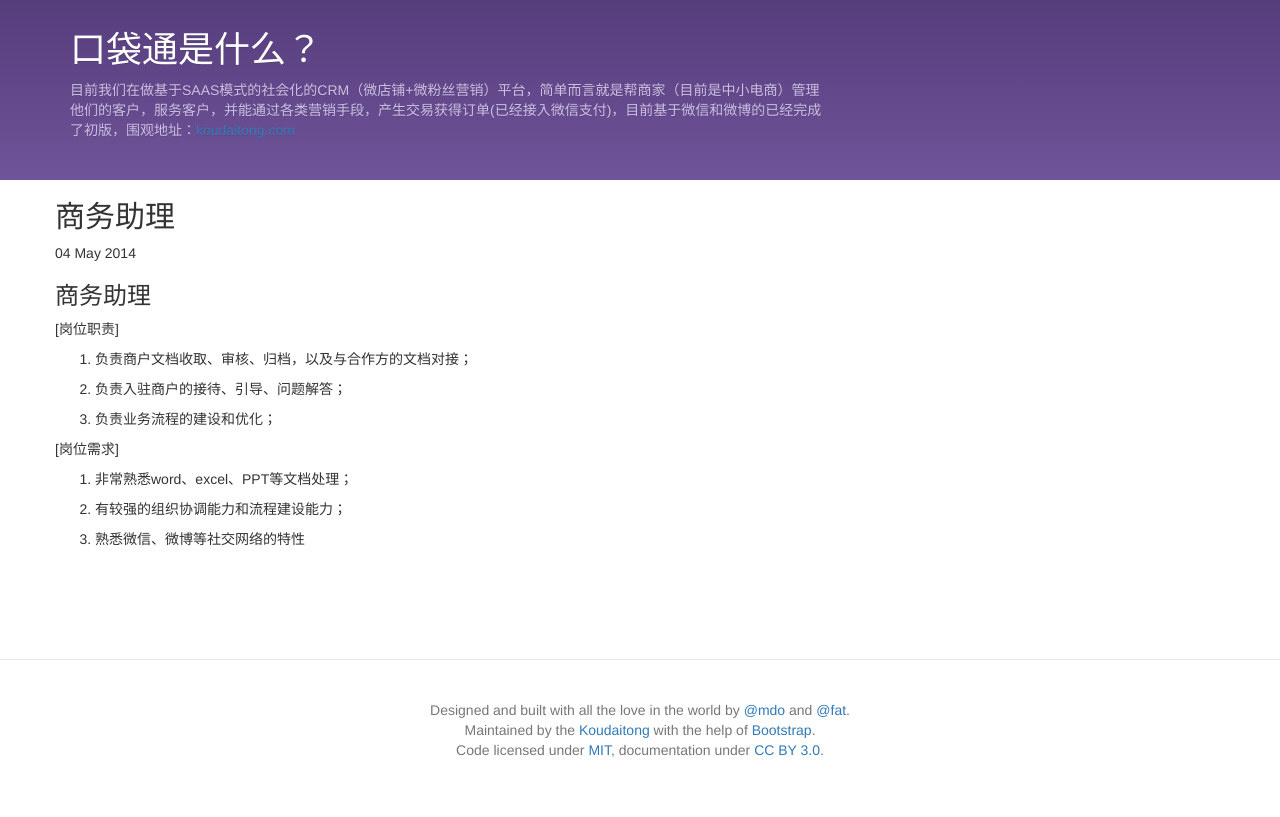
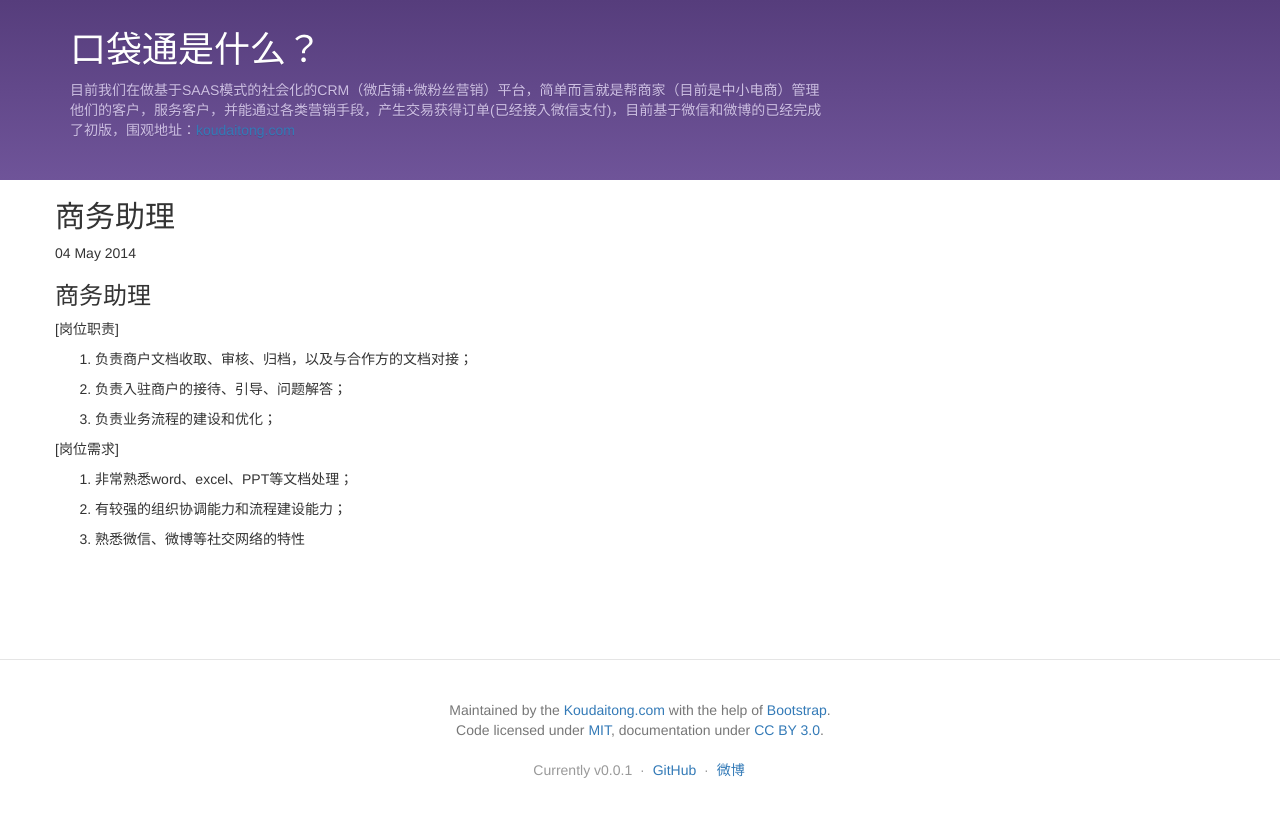
Before and after one commit to judielee/koudaitong.github.io, a Jekyll site: the page built from _posts/2014-5-5-assistant.markdown, in a window 1280 px wide. Shown: the top 817 px of the page. Built offline with Jekyll 4.4.1, drawn with Linux system fonts in a browser that asks for light colours; nearby versions of some CDN libraries; Markdown is read by kramdown in place of the engine named in the settings.

Commit message:
剔除空白数据

```diff
--- a/_layouts/default.html
+++ b/_layouts/default.html
@@ -37,9 +37,15 @@
       </div>
       <footer role="contentinfo">
         <div class="container">
-          <p>Designed and built with all the love in the world by <a href="http://twitter.com/mdo" target="_blank">@mdo</a> and <a href="http://twitter.com/fat" target="_blank">@fat</a>.</p>
-          <p>Maintained by the <a href="http://koudaitong.com">Koudaitong</a> with the help of <a href="http://getbootstrap.com/">Bootstrap</a>.</p>
+          <p>Maintained by the <a href="http://koudaitong.com">Koudaitong.com</a> with the help of <a href="http://getbootstrap.com/">Bootstrap</a>.</p>
           <p>Code licensed under <a href="https://github.com/twbs/bootstrap/blob/master/LICENSE" target="_blank">MIT</a>, documentation under <a href="http://creativecommons.org/licenses/by/3.0/">CC BY 3.0</a>.</p>
+          <ul class="footer-links muted">
+              <li>Currently v0.0.1</li>
+              <li>·</li>
+              <li><a href="https://github.com/koudaitong" target="_blank">GitHub</a></li>
+              <li>·</li>
+              <li><a href="http://weibo.com/koudaitong" target="_blank">微博</a></li>
+            </ul>
         </div>
       </footer>
       <script src="//cdn.staticfile.org/jquery/1.11.1/jquery.min.js"></script>
--- a/css/main.css
+++ b/css/main.css
@@ -144,16 +144,16 @@ footer {
   text-align: center;
   border-top: 1px solid #e5e5e5;
 }
-.bs-docs-footer-links {
+.footer-links {
   padding-left: 0;
   margin-top: 20px;
   color: #999;
 }
-.bs-docs-footer-links li {
+.footer-links li {
   display: inline;
   padding: 0 2px;
 }
-.bs-docs-footer-links li:first-child {
+.footer-links li:first-child {
   padding-left: 0;
 }
 
```
Also changed, not shown: index.html (+7 -3 lines).
